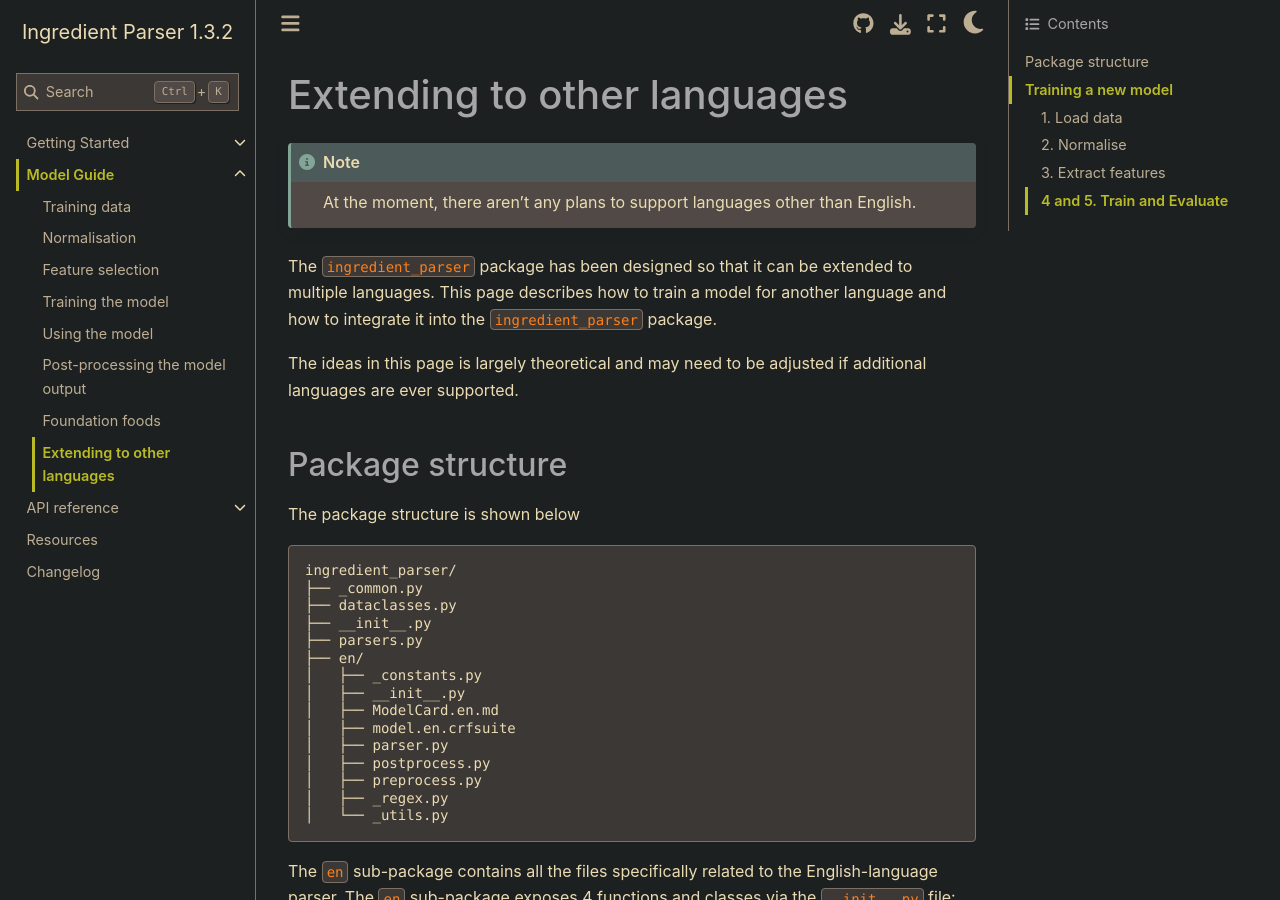
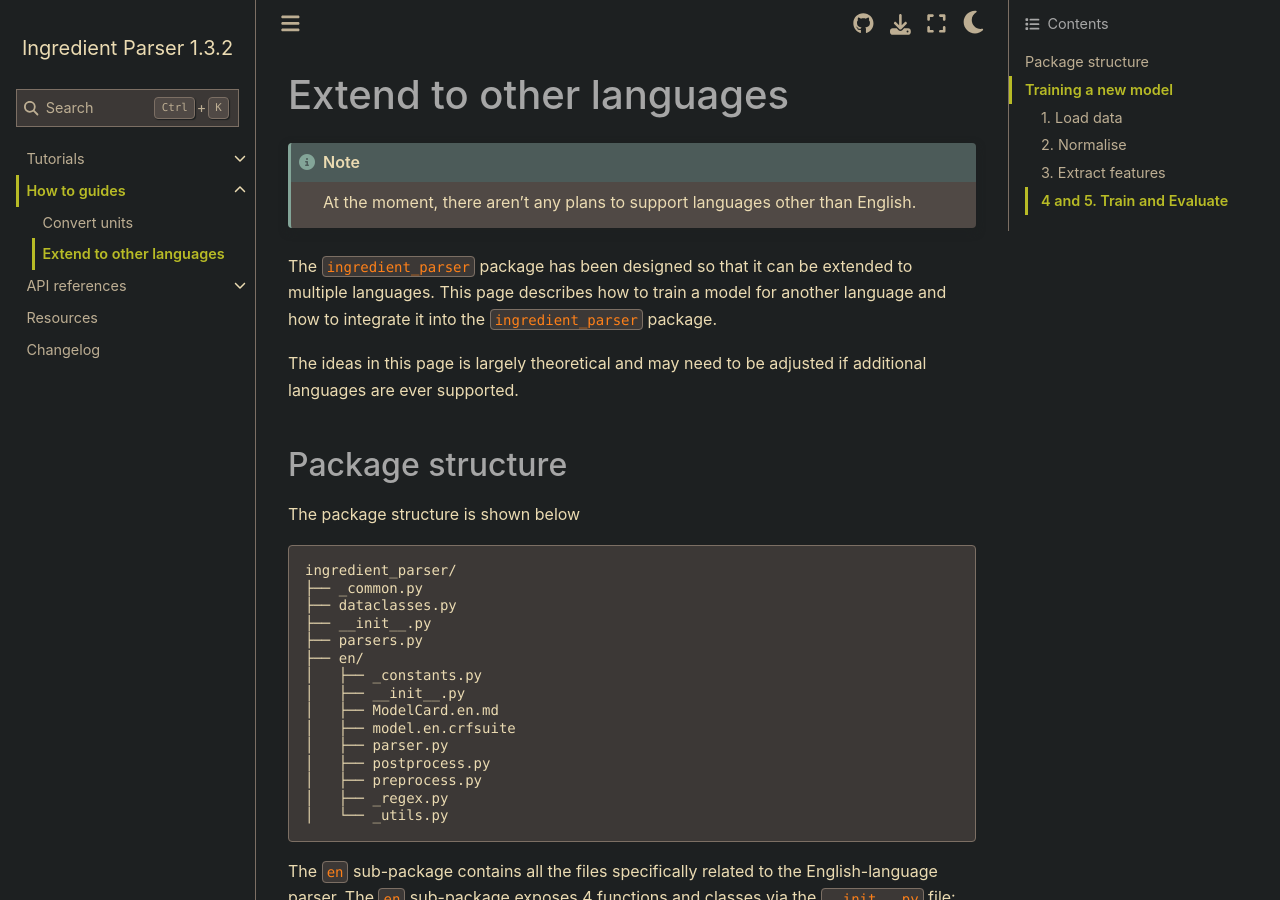
Before and after one commit to strangetom/ingredient-parser, a Sphinx documentation site: the page built from docs/source/how-to/extending.rst, in a window 1280 px wide and 900 px high. Built offline with Sphinx 7.4.7 and the Sphinx Book theme 1.1.4, drawn with Linux system fonts in a browser that asks for light colours; pages that are not in the unit, such as notebooks, are missing from menus; some of the changed text lies outside the part shown.

Commit message:
Docs: Add how-to section

```diff
--- a/docs/source/guide/extending.rst
+++ b/docs/source/how-to/extending.rst
@@ -1,5 +1,5 @@
-Extending to other languages
-============================
+Extend to other languages
+=========================
 
 .. note::
 
--- /dev/null
+++ b/docs/source/how-to/index.rst
@@ -0,0 +1,8 @@
+How to guides
+=============
+
+.. toctree::
+   :maxdepth: 1
+
+   Convert units <convert-units>
+   Extend to other languages <extending>
```
Also changed, not shown: docs/source/how-to/convert-units.rst (added, +34 -0 lines), docs/source/index.rst (+32 -33 lines).
